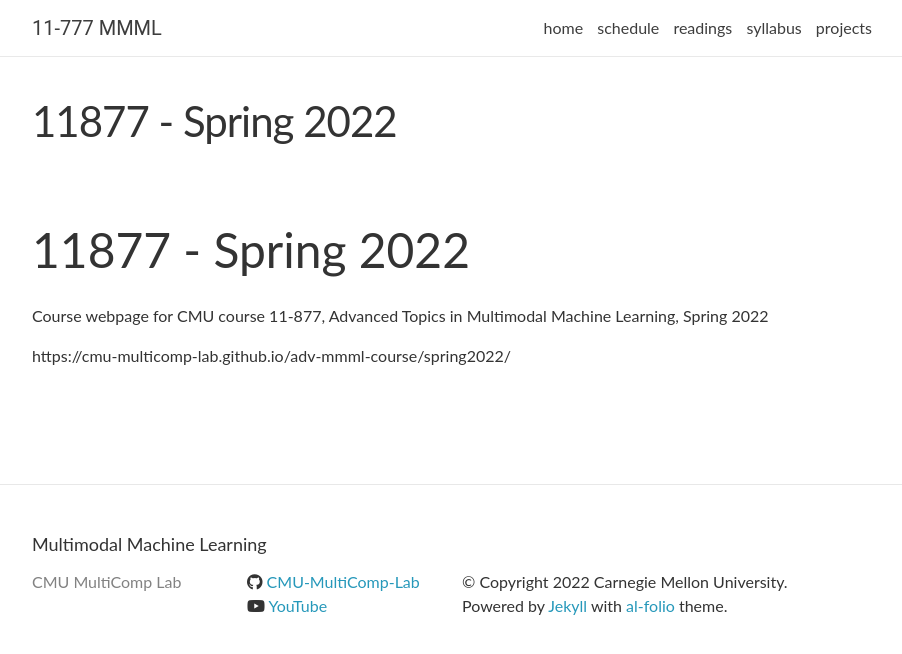
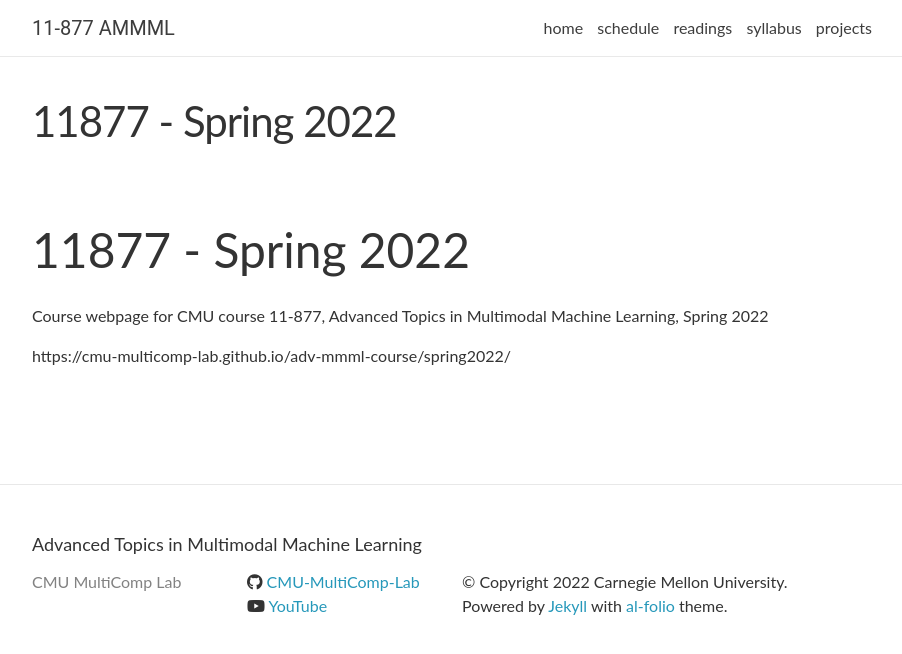
Before and after one commit to CMU-MultiComp-Lab/adv-mmml-course, a Jekyll site: the page built from README.md, in a window 1280 px wide. Shown: the top 654 px of the page, without its empty margins (188-1090 px from the left). Built offline with Jekyll 4.4.1, drawn with Linux system fonts in a browser that asks for light colours; nearby versions of some CDN libraries; our own code applies the rules of GitHub Pages for plain Markdown files; comment, search, counter and statistics services are not loaded.

Commit message:
Update _config.yml

```diff
--- a/_config.yml
+++ b/_config.yml
@@ -2,11 +2,11 @@
 # Site settings
 # -----------------------------------------------------------------------------
 author: CMU MultiComp Lab
-name: 11-777 MMML
-title: Multimodal Machine Learning
+name: 11-877 AMMML
+title: Advanced Topics in Multimodal Machine Learning
 email:
 description: >
-  11-777 - Multimodal Machine Learning - Carnegie Mellon University - Fall 2020
+  11-877 - Advanced Topics in Multimodal Machine Learning - Carnegie Mellon University - Spring 2022
 footer_text: >
   Powered by <a href="http://jekyllrb.com/" target="_blank">Jekyll</a> with <a href="https://github.com/alshedivat/al-folio">al-folio</a> theme.
 
```
